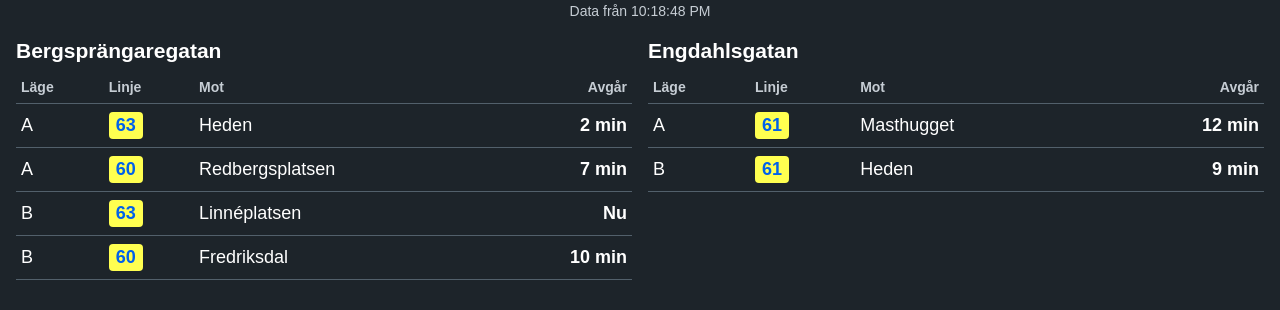
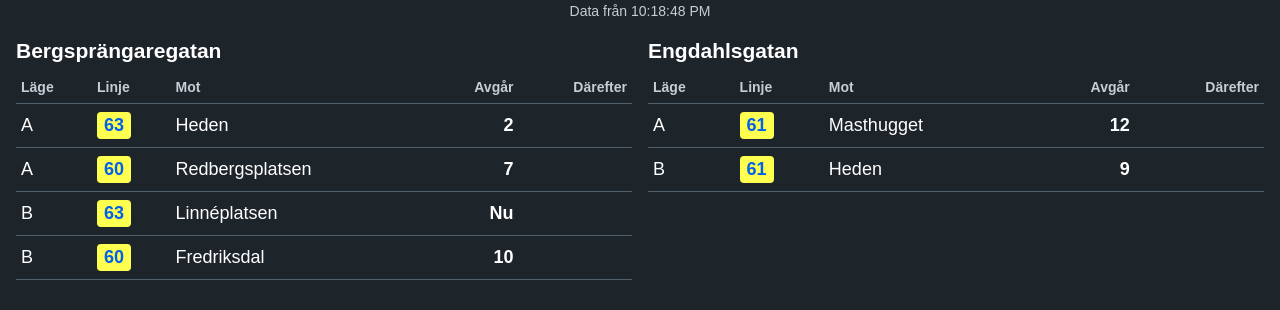
Before and after one commit to giz3r/avgangstavla, a plain HTML site: page index.html in a window 1280 px wide. Shown: the part 50-360 px from the top of the page. Drawn offline with Linux system fonts and the light colour scheme.

Commit message:
Add 'Därefter' column and update time handling

```diff
--- a/index.html
+++ b/index.html
@@ -2,6 +2,7 @@
 <html lang="sv">
 <head>
 <meta charset="utf-8">
+<meta name="apple-mobile-web-app-capable" content="yes">
 <meta name="viewport" content="width=device-width, initial-scale=1">
 <title>Avgångstavla</title>
 <style>
@@ -15,8 +16,10 @@ h2 { margin: 16px 0 8px; font-size: 21px; }
 table { width: 100%; border-collapse: collapse; }
 th, td { text-align: left; padding: 8px 5px; border-bottom: 1px solid #52606b; }
 th { font-size: 14px; color: #c6cdd4; }
-.time, th:last-child { text-align: right; }
+.time, th.time-heading { text-align: right; }
 .time { font-weight: bold; }
+.time-value { display: inline-block; }
+.time-value + .time-value { margin-left: 0.6em; }
 .line { display: inline-block; min-width: 24px; padding: 3px 5px;
         border-radius: 4px; text-align: center; font-weight: bold; }
 @media (orientation: landscape) and (min-width: 760px) {
@@ -90,8 +93,8 @@ th { font-size: 14px; color: #c6cdd4; }
 
     var table = element(stop, "table");
     var head = element(element(table, "thead"), "tr");
-    ["Läge", "Linje", "Mot", "Avgår"].forEach(function (label) {
-      element(head, "th", label).setAttribute("scope", "col");
+    ["Läge", "Linje", "Mot", "Avgår", "Därefter"].forEach(function (label, index) {
+      element(head, "th", label, index >= 3 ? "time-heading" : "").setAttribute("scope", "col");
     });
 
     var body = element(table, "tbody");
@@ -102,12 +105,15 @@ th { font-size: 14px; color: #c6cdd4; }
       badge.style.backgroundColor = color(group.line.backgroundColor, "#dddddd");
       badge.style.color = color(group.line.foregroundColor, "#000000");
       element(row, "td", group.destination);
-      var times = group.times.map(function (departure) {
-        if (departure.cancelled) return "Inställd";
+      var next = element(row, "td", undefined, "time");
+      var later = element(row, "td", undefined, "time");
+      group.times.forEach(function (departure, index) {
         var remaining = departure.time - now;
-        return remaining <= 30000 ? "Nu" : Math.ceil(remaining / 60000) + " min";
+        var label = departure.cancelled ? "Inställd" :
+          (remaining <= 30000 ? "Nu" : Math.ceil(remaining / 60000));
+        if (index > 1) later.appendChild(document.createTextNode(" "));
+        element(index === 0 ? next : later, "span", label, "time-value");
       });
-      element(row, "td", times.join(", "), "time");
     });
   }
 
```
